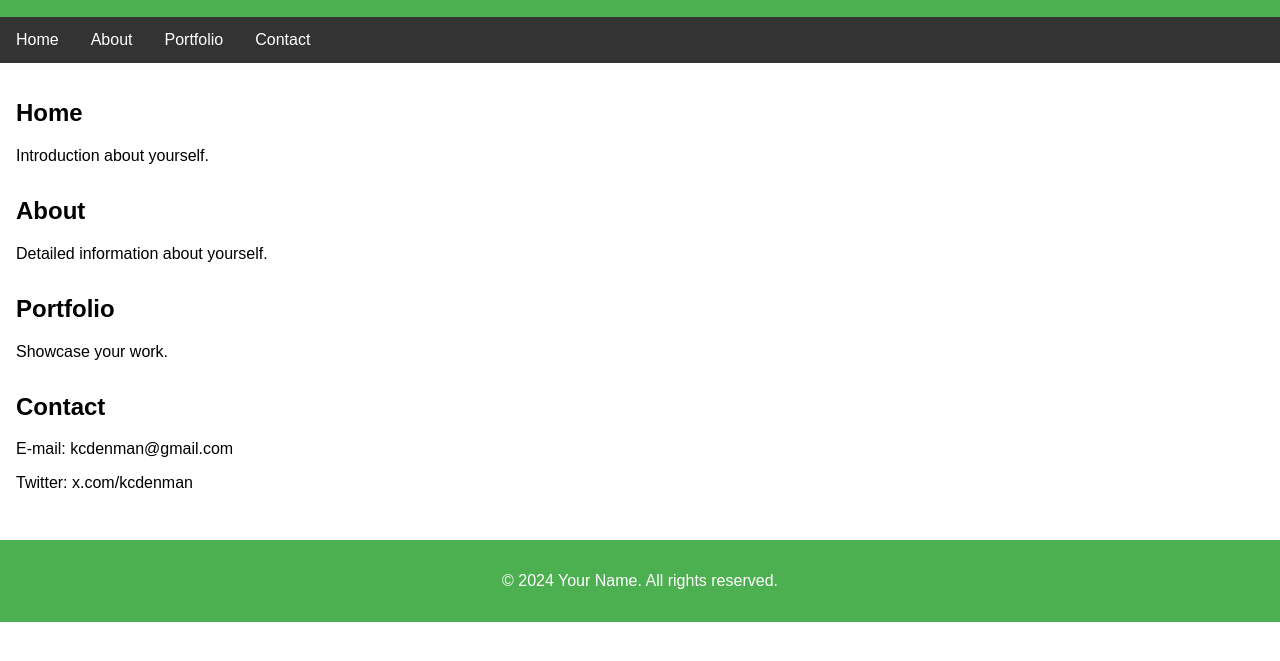
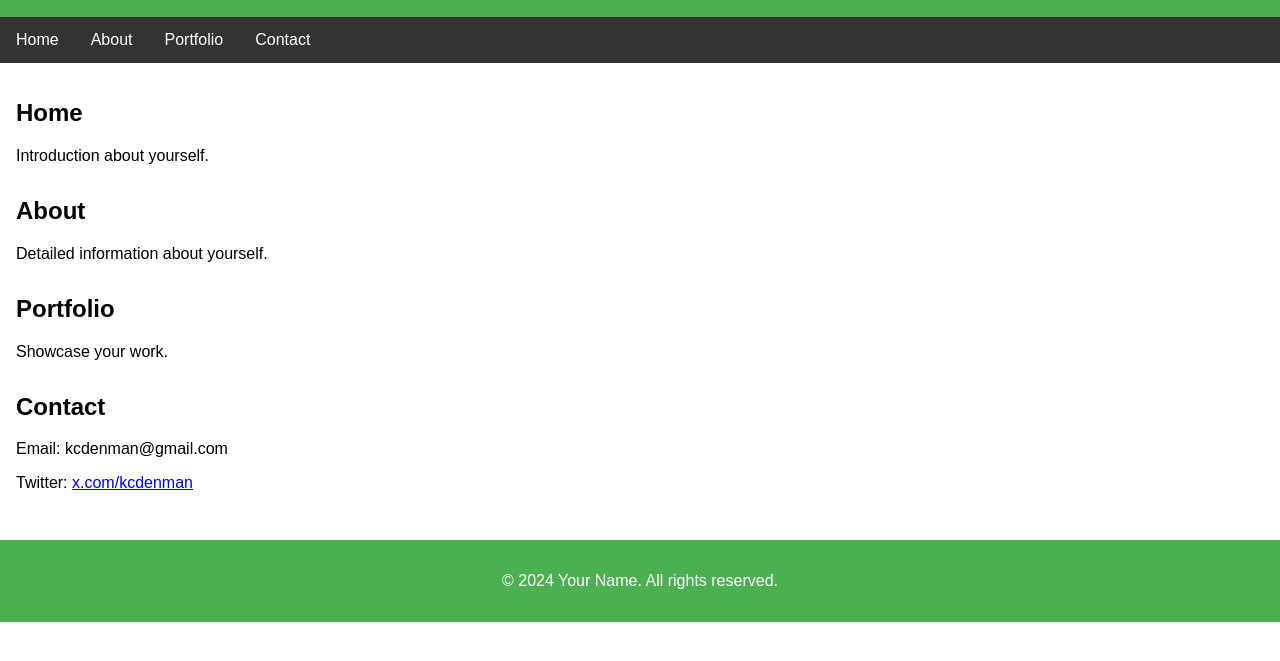
Before and after one commit to kcdenman/mywebsite, a plain HTML site: page index.html in a window 1280 px wide. Shown: the part 95-756 px from the top of the page. Drawn offline with Linux system fonts and the light colour scheme.

Commit message:
Update index.html
made url live

```diff
--- a/index.html
+++ b/index.html
@@ -35,8 +35,9 @@
         </section>
         <section id="contact">
             <h2>Contact</h2>
-            <p>E-mail: kcdenman@gmail.com</p>
-            <p>Twitter: x.com/kcdenman</p>
+            <p>Email: kcdenman@gmail.com</p>
+            <p>Twitter: <a href="x.com/kcdenman" target="_blank">x.com/kcdenman</a></p>
+
         </section>
     </main>
     <footer>
```
